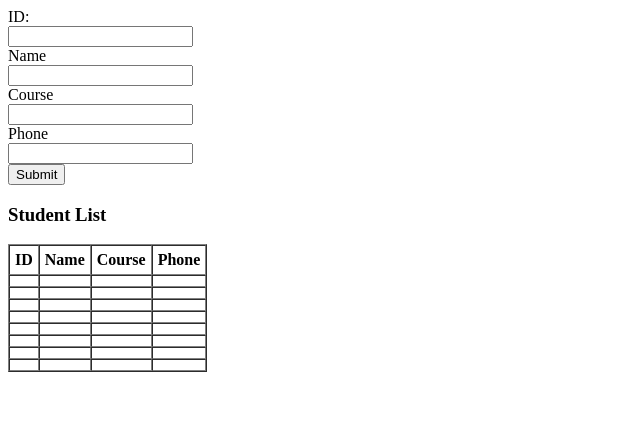
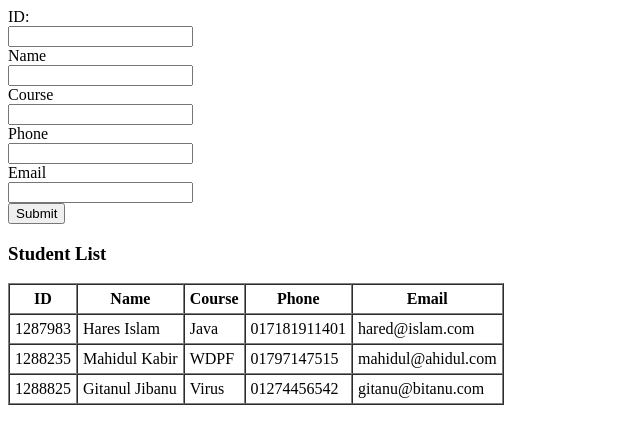
Before and after one commit to mahidulkabir/php-evidence, a PHP site: page /front.php in a window 1280 px wide. Shown: the top 444 px of the page, without its empty margins (0-640 px from the left). Run offline with PHP 8.4, Linux system fonts and the light colour scheme; data that the repository does not hold is empty.

Commit message:
finished coding

```diff
--- a/codingFile.php
+++ b/codingFile.php
@@ -1,45 +1,47 @@
 <?php
 // step 1. Here we declare the STUDENT DATA Class.
 
-class StudentDataClass{
+class StudentDataClass
+{
   // variable declaration
   private $id;
   private $name;
   private $course;
   private $phone;
+  private $email;
 
   private static $data_file_path = "data.txt";
 
-    // declaring constructors
-
-    function __construct($_id,$name,$_course,$_phone){
+  // declaring constructor
+  function __construct($_id, $name, $_course, $_phone, $_email)
+  {
     $this->id = $_id;
     $this->name = $name;
     $this->course = $_course;
     $this->phone = $_phone;
+    $this->email = $_email;
 
   }
-  public function save() {
+  public function save()
+  {
     // Check if file exists and is empty — if so, add a header row first
     if (filesize(self::$data_file_path) == 0) {
-        $header = "ID     | Name       | Course     | Phone\n";
+      $header = "ID     | Name       | Course     | Phone     | Email\n";
       $separator = str_repeat("-", 45) . "\n";
       file_put_contents(self::$data_file_path, $header . $separator, FILE_APPEND);
     }
 
     // Format each row to fixed width for better alignment
-    $line = sprintf("%-6s | %-10s | %-10s | %s\n", $this->id, $this->name, $this->course, $this->phone);
+    $line = sprintf("%-6s | %-10s | %-10s | %s | %s\n", $this->id, $this->name, $this->course, $this->phone,$this->email);
 
     file_put_contents(self::$data_file_path, $line, FILE_APPEND);
   }
 
 
-  public static function display_students(){
+  public static function display_students()
+  {
+    // Read the file contents into an array
 
-	   // Display the student data in an HTML table
-
-
-$StudentDataClass = file(self::$data_file_path);
     echo "<h3>Student List</h3>";
     echo "<table border='1' cellpadding='5' cellspacing='0'>";
     echo "<tr>
@@ -47,24 +49,39 @@ echo "<tr>
     <th>Name</th>
     <th>Course</th>
     <th>Phone</th>
+    <th>Email</th>
     </tr>";
-foreach ($StudentDataClass as $student) {
-    // list($id, $name, $course, $phone) = explode(",", trim($student));
+
+    $lines = file(self::$data_file_path);
+    foreach ($lines as $index => $student) {
+      // Skip header and separator lines
+      if ($index < 2)
+        continue;
+
+      $fields = explode("|", $student);
+      if (count($fields) == 5) {
+        $id = trim($fields[0]);
+        $name = trim($fields[1]);
+        $course = trim($fields[2]);
+        $phone = trim($fields[3]);
+        $email = trim($fields[4]);
+
         echo "<tr>
-            <td>$_id</td>
+                    <td>$id</td>
                     <td>$name</td>
                     <td>$course</td>
                     <td>$phone</td>
+                    <td>$email</td>
                   </tr>";
+      }
     }
 
     echo "</table>";
-
-
   }
 
 
 
-};
+}
+;
 
 ?>
--- a/data.txt
+++ b/data.txt
@@ -1,8 +1,5 @@
-ID     | Name       | Course     | Phone
+ID     | Name       | Course     | Phone     | Email
 ---------------------------------------------
-2424   | yu         | fff        | 01706513542
-2424,yu,fff,01706513542
-2424,yu,fff,01706513542
-2424,yu,fff,01706513542
-2424,yu,fff,01706513542
-2424   | yu         | fff        | 01706513542
+1287983 | Hares Islam | Java       | 017181911401 | hared@islam.com
+1288235 | Mahidul Kabir | WDPF       | 01797147515 | mahidul@ahidul.com
+1288825 | Gitanul Jibanu | Virus      | 01274456542 | gitanu@bitanu.com
--- a/front.php
+++ b/front.php
@@ -8,10 +8,11 @@ if (isset($_POST["btnSubmit"])) {
     $name = $_POST["txtName"];
     $course = $_POST["txtCourse"];
     $phone = $_POST["txtPhone"];
+    $email = $_POST["txtEmail"];
 
     if (preg_match("/^[0-9+]{11,14}$/", $phone)) {
 
-        $student = new StudentDataClass($id, $name, $course, $phone);
+        $student = new StudentDataClass($id, $name, $course, $phone, $email);
         $student->save();
         echo "Success!";
     } else {
@@ -50,6 +51,10 @@ if (isset($_POST["btnSubmit"])) {
             Phone<br />
             <input type="text" name="txtPhone" />
         </div>
+        <div>
+            Email<br />
+            <input type="text" name="txtEmail" />
+        </div>
 
         <div>
             <input type="submit" name="btnSubmit" value="Submit" />
```
Lines whose indentation alone changed are shown as unchanged.
